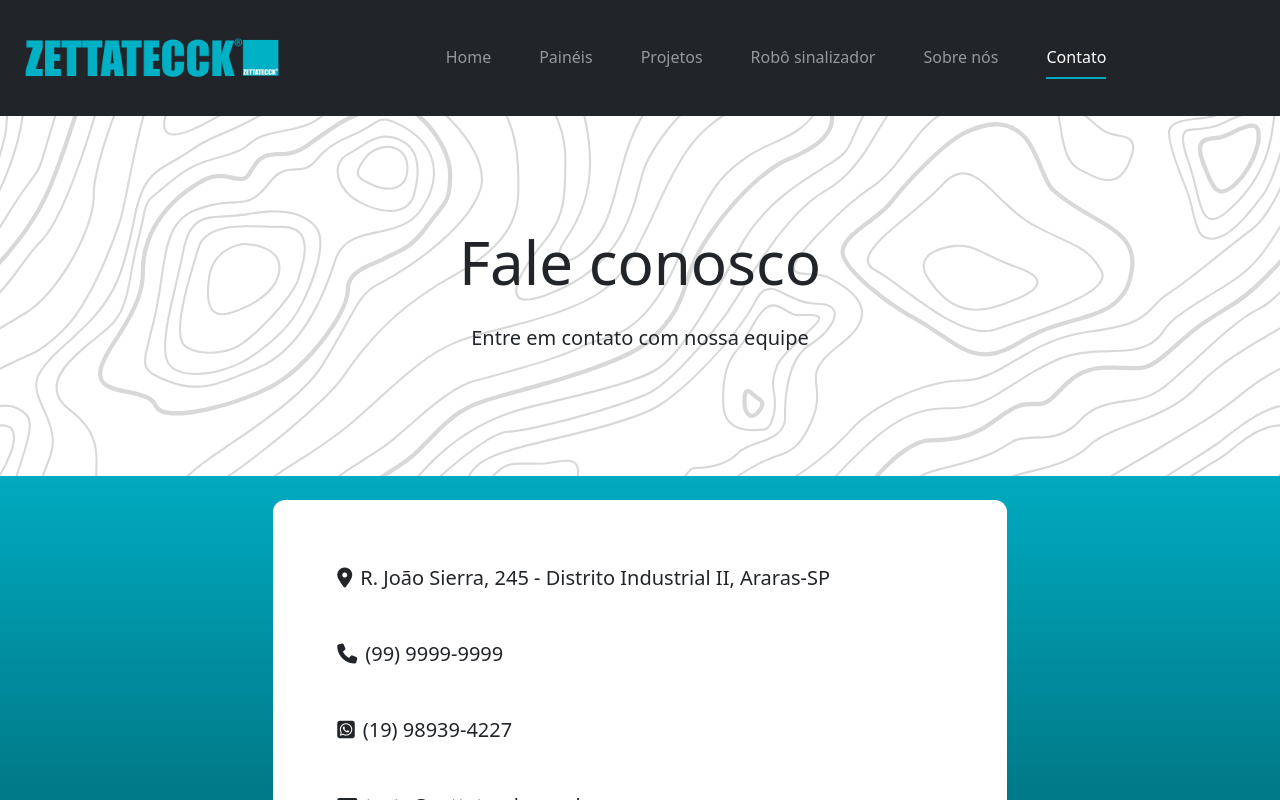
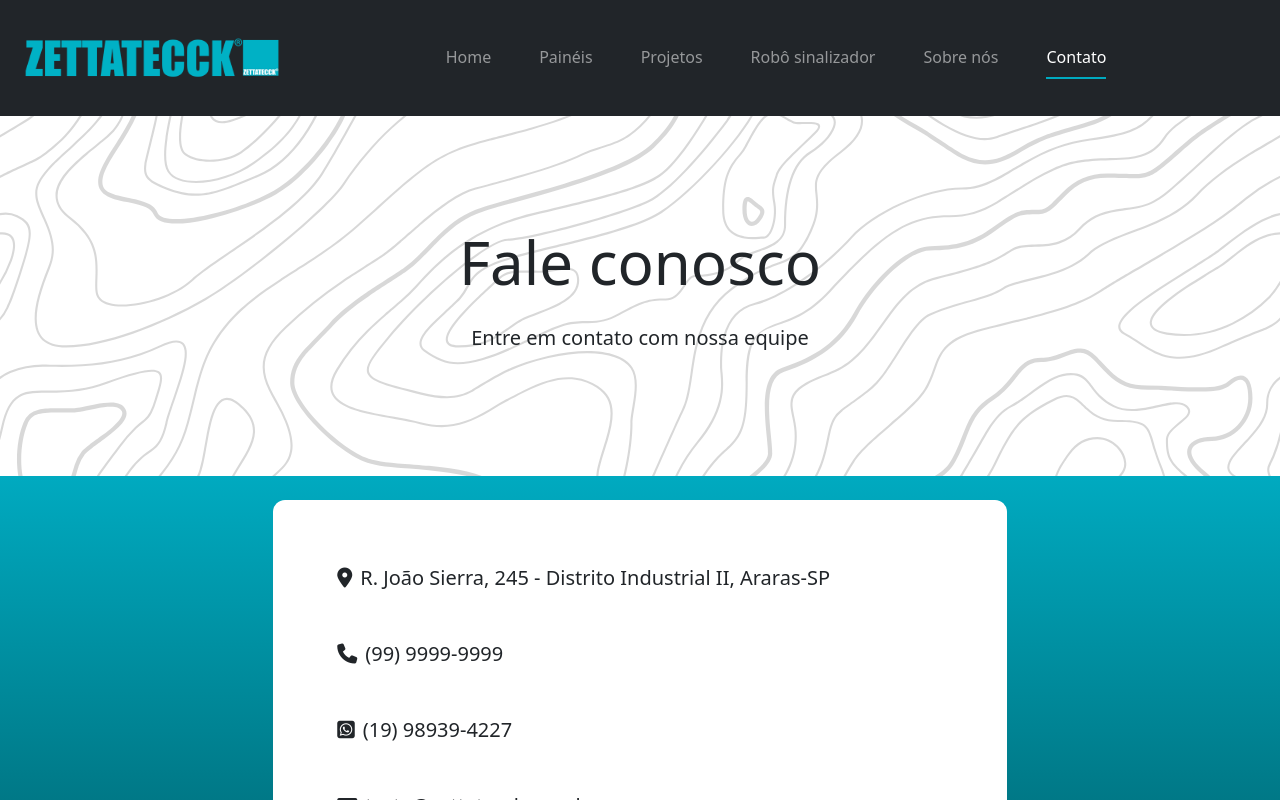
Before and after one commit to PedroOliveira012/zetta-spa, a Vue app: page /contact in a window 1280 px wide. Shown: the top 800 px of the page. Built offline with nearby package versions, Linux system fonts and the light colour scheme.

Commit message:
Melhorias na página de contato
- ajuste da imagem de fundo na parte do Fale Conosco

```diff
--- a/src/components/contact/contact-info.vue
+++ b/src/components/contact/contact-info.vue
@@ -3,7 +3,7 @@
         md:max-lg:h-60
         xs:max-md:h-52
         ">
-        <img src="@/assets/topography.svg" alt="" class="opacity-15 w-full -z-10">
+        <img src="@/assets/topography.svg" alt="" class="opacity-15 w-full sm:pb-96 -z-10">
 
         <div class="absolute flex flex-col justify-center items-center w-6/12 h-96 mx-auto xs:max-sm:w-full">
             <h3 class="text-6xl m-8
```
